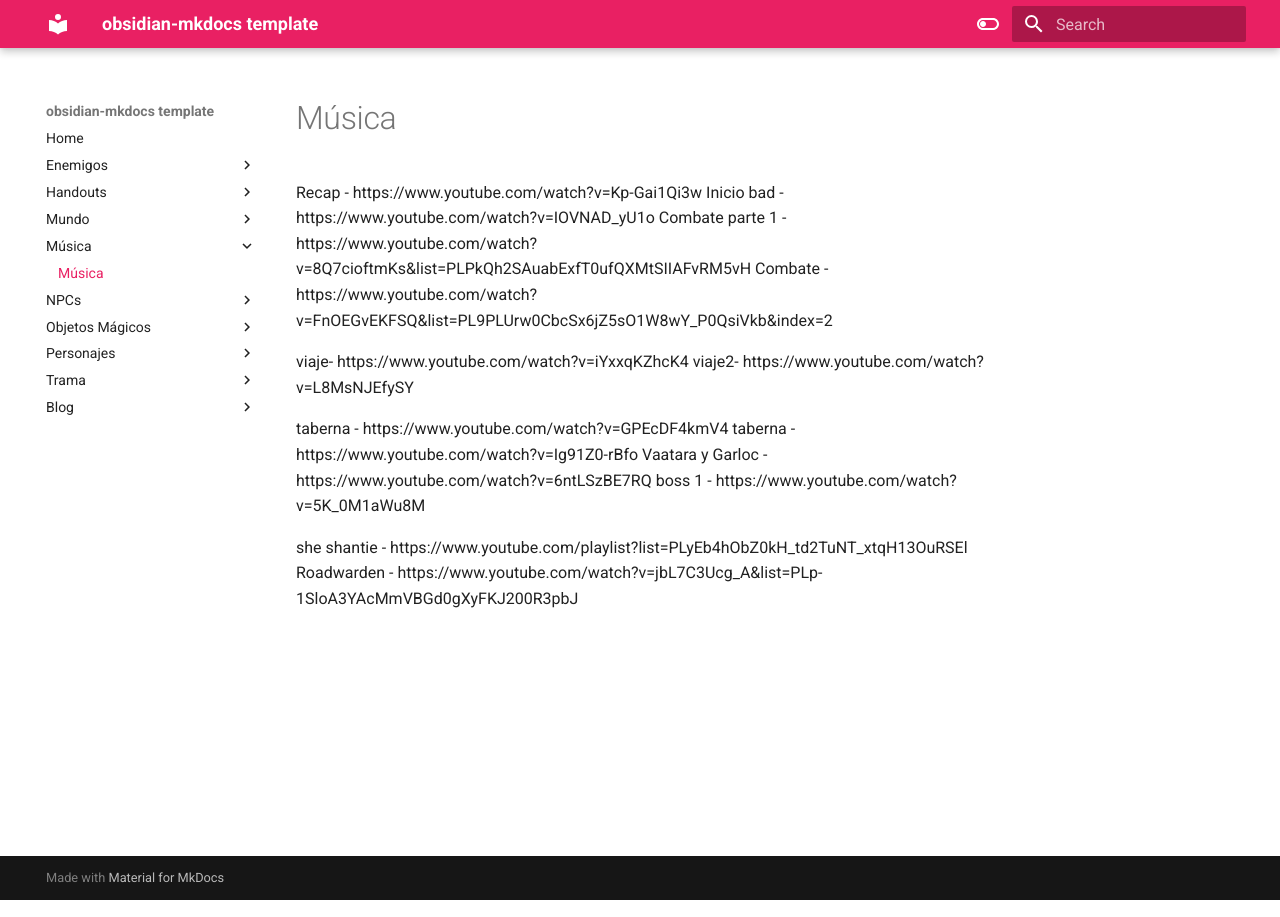
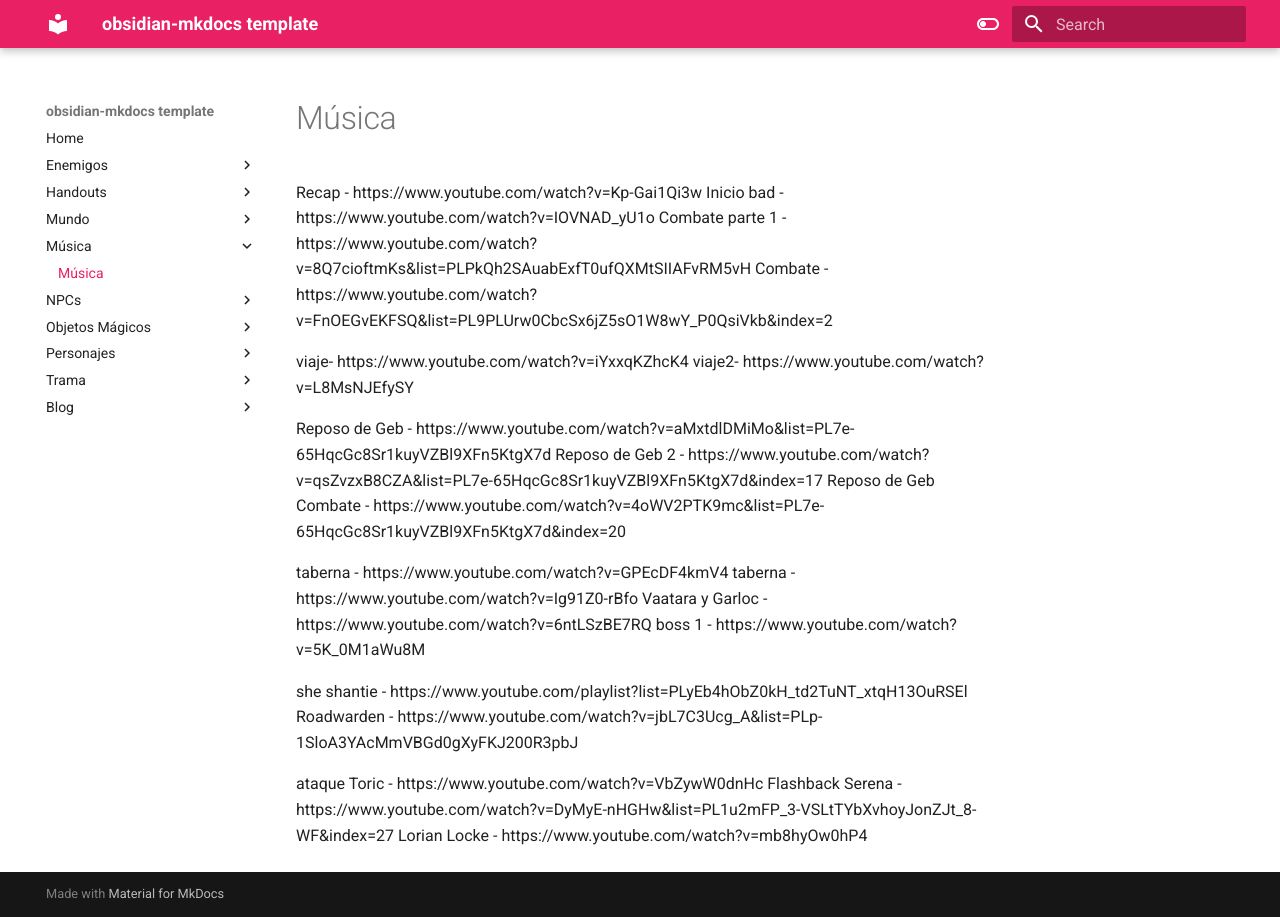
Before and after one commit to GabrielCanals/darkmoon, an MkDocs documentation site: the page built from docs/Música/Música.md, in a window 1280 px wide. Built offline with MkDocs 1.6.1 and Material for MkDocs 9.7.7, drawn with Linux system fonts in a browser that asks for light colours.

Commit message:
vault backup: 2025-04-13 13:45:52

```diff
--- a/docs/Música/Música.md
+++ b/docs/Música/Música.md
@@ -6,6 +6,10 @@ Combate - https://www.youtube.com/watch?v=FnOEGvEKFSQ&list=PL9PLUrw0CbcSx6jZ5sO1
 viaje- https://www.youtube.com/watch?v=iYxxqKZhcK4
 viaje2- https://www.youtube.com/watch?v=L8MsNJEfySY
 
+Reposo de Geb - https://www.youtube.com/watch?v=aMxtdlDMiMo&list=PL7e-65HqcGc8Sr1kuyVZBl9XFn5KtgX7d
+Reposo de Geb 2 - https://www.youtube.com/watch?v=qsZvzxB8CZA&list=PL7e-65HqcGc8Sr1kuyVZBl9XFn5KtgX7d&index=17
+Reposo de Geb Combate - https://www.youtube.com/watch?v=4oWV2PTK9mc&list=PL7e-65HqcGc8Sr1kuyVZBl9XFn5KtgX7d&index=20
+
 taberna - https://www.youtube.com/watch?v=GPEcDF4kmV4
 taberna - https://www.youtube.com/watch?v=Ig91Z0-rBfo
 Vaatara y Garloc - https://www.youtube.com/watch?v=6ntLSzBE7RQ
@@ -13,3 +17,7 @@ boss 1 - https://www.youtube.com/watch?v=5K_0M1aWu8M
 
 she shantie - https://www.youtube.com/playlist?list=PLyEb4hObZ0kH_td2TuNT_xtqH13OuRSEl
 Roadwarden - https://www.youtube.com/watch?v=jbL7C3Ucg_A&list=PLp-1SloA3YAcMmVBGd0gXyFKJ200R3pbJ
+
+ataque Toric - https://www.youtube.com/watch?v=VbZywW0dnHc
+Flashback Serena - https://www.youtube.com/watch?v=DyMyE-nHGHw&list=PL1u2mFP_3-VSLtTYbXvhoyJonZJt_8-WF&index=27
+Lorian Locke - https://www.youtube.com/watch?v=mb8hyOw0hP4
```
Also changed, not shown: docs/Handouts/Taberna Reposo de Geb.md (added, +1 -0 lines), docs/Handouts/Yermos de Maná.md (added, +1 -0 lines), docs/NPCs/Fundamentales/Lorian Locke.md (added, +1 -0 lines), docs/NPCs/Reposo de Geb/Detectives Gurnac y Aleic Green.md (added, +1 -0 lines), docs/Trama/Sesiones/Sesión 4.md (+2 -2 lines), 5 other files.
